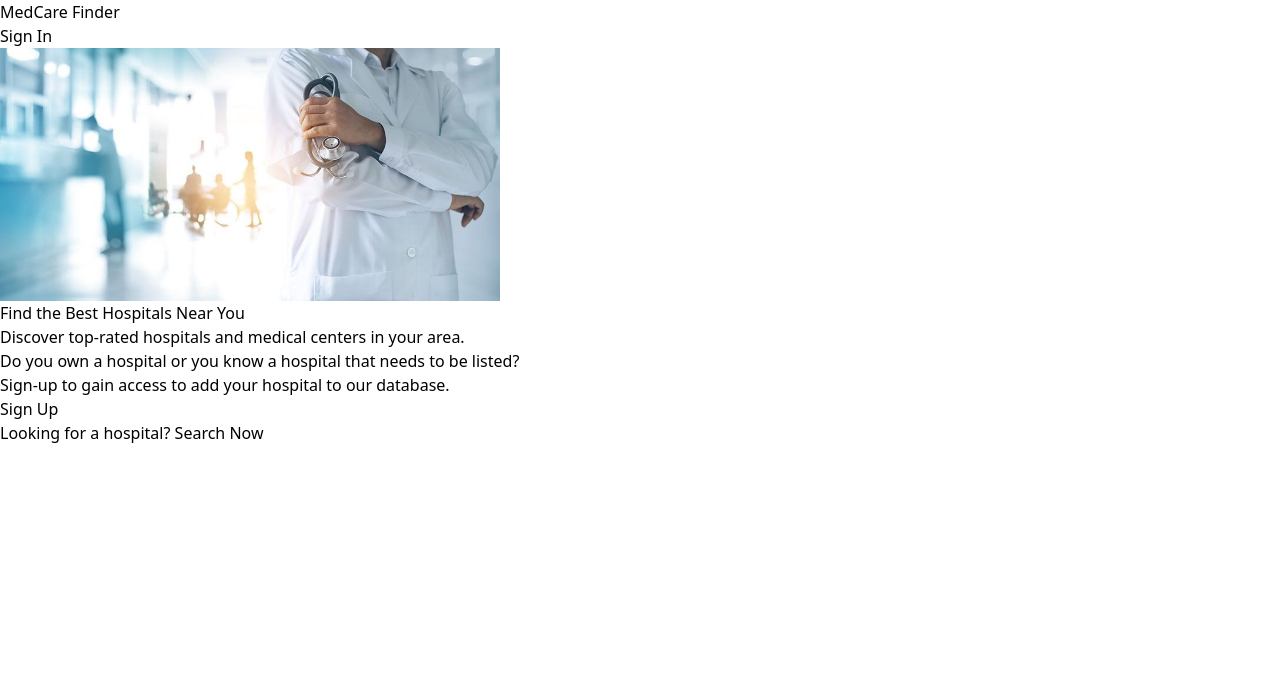
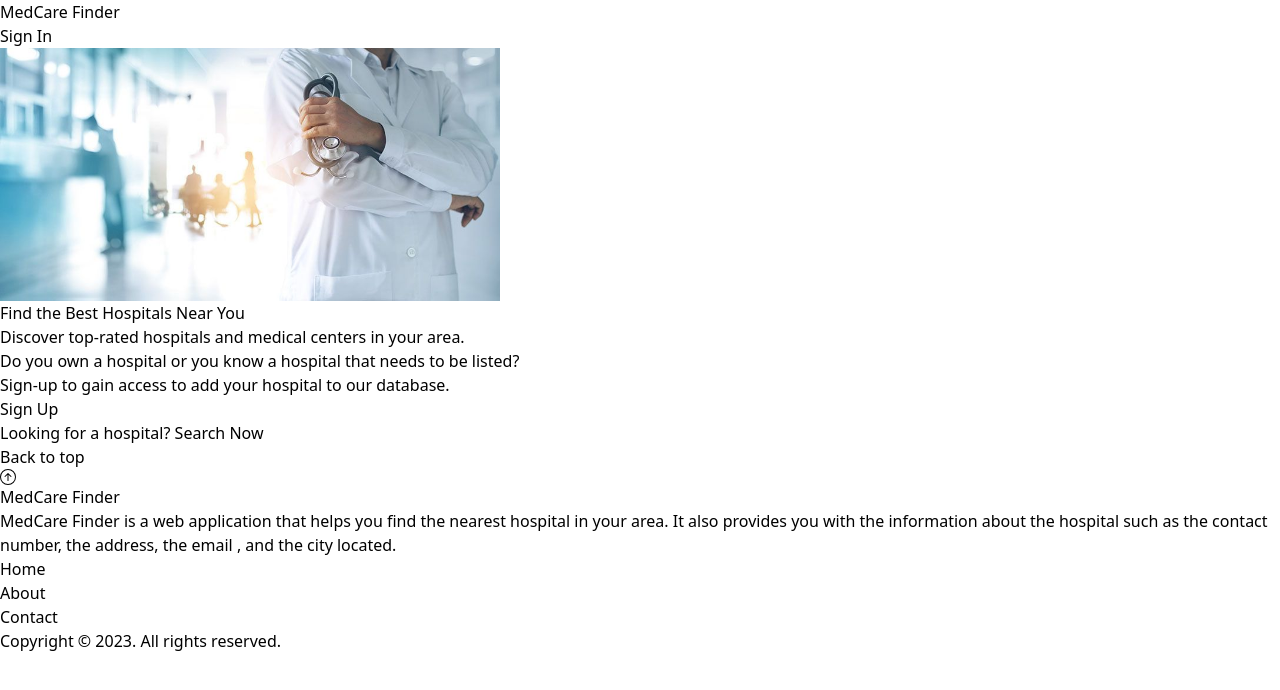
Before and after one commit to Adezb/medcare-finder, a Next.js app: page /auth in a window 1280 px wide. Shown: the top 690 px of the page. Built offline with nearby package versions, Linux system fonts and the light colour scheme; no server answers.

Commit message:
UI bug fix

```diff
--- a/src/app/auth/page.tsx
+++ b/src/app/auth/page.tsx
@@ -8,6 +8,7 @@ import { auth } from "@/firebase/firebase";
 import { useAuthState } from "react-firebase-hooks/auth";
 import { useRouter } from "next/navigation";
 import HeroBanner from "@/components/Navbar/HeroBanner/HeroBanner";
+import Footer from "@/components/Navbar/Footer/Footer";
 
 const Page = () => {
   const authModal = useRecoilValue(authModalAtom);
@@ -25,10 +26,13 @@ const Page = () => {
     <div className="bg-gradient-to-b from-slate-200 to-slate-300 h-screen relative mb-0">
       <div className="max-w-7x1 mx-auto">
         <Navbar />
-        <div className="mt-10 select-none">
-          <HeroBanner />
+        <div className="min-h-screen flex flex-col">
+          <div className="mt-10 select-none">
+            <HeroBanner />
+          </div>
         </div>
         {authModal.isOpen && <AuthModal />}
+        <Footer />
       </div>
     </div>
   );
--- a/src/components/Navbar/Footer/Footer.tsx
+++ b/src/components/Navbar/Footer/Footer.tsx
@@ -3,7 +3,7 @@ import { BsArrowUpCircle } from "react-icons/bs";
 
 const Footer = () => {
   return (
-    <footer className="bg-gray-dark mb-0">
+    <footer className="bg-gray-dark mt-auto">
       <div className="relative mx-auto max-w-screen-xl px-4 py-16 sm:px-6 lg:px-8 lg:pt-24">
         <div className="absolute end-4 top-4 sm:end-6 sm:top-6 lg:end-8 lg:top-8">
           <Link
```
Also changed, not shown: src/components/Navbar/HospitalSearch.tsx (+6 -2 lines).
